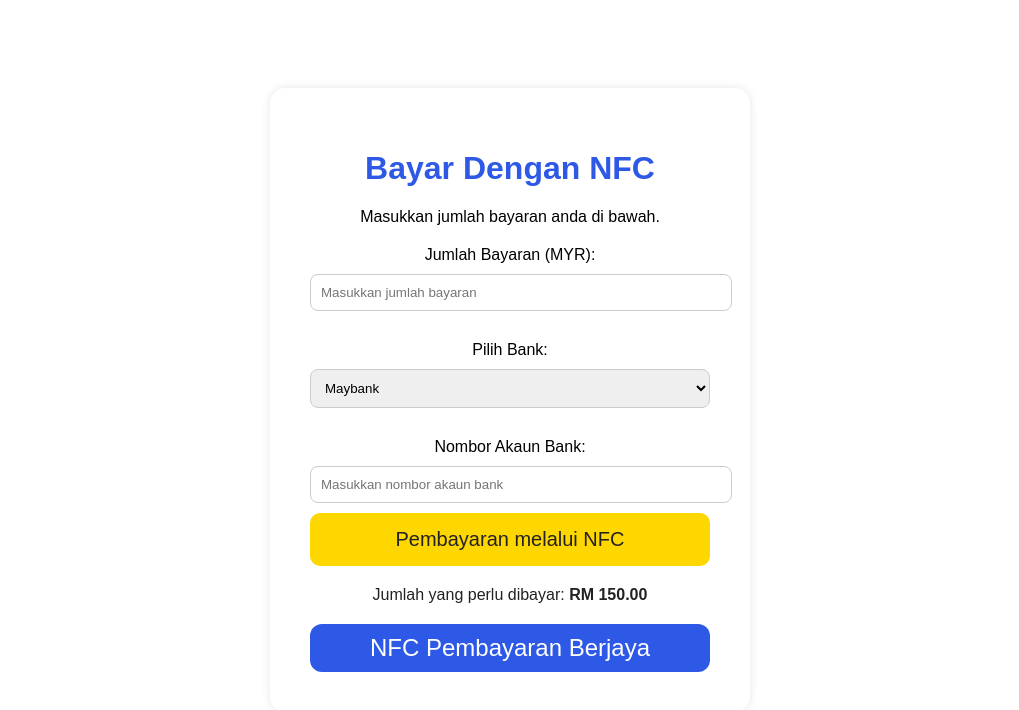
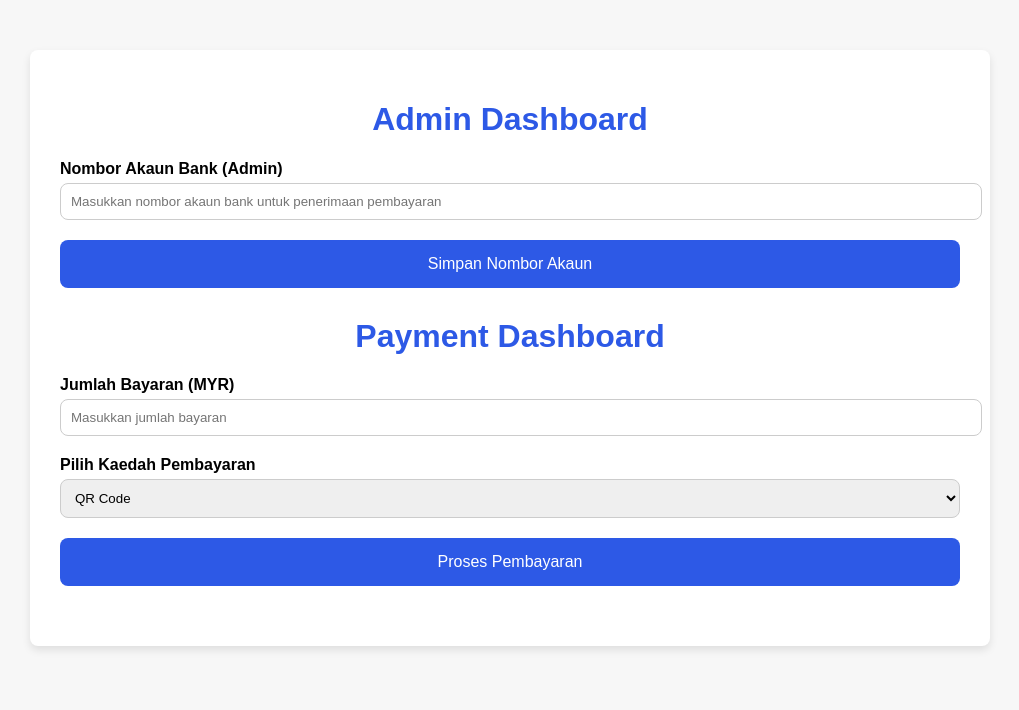
Before and after one commit to Dynoz769/PayPlus, a plain HTML site: page index.html in a window 1280 px wide. Shown: the whole page, without its empty margins (130-1149 px from the left). Drawn offline with Linux system fonts and the light colour scheme.

Commit message:
Update index.html

```diff
--- a/index.html
+++ b/index.html
@@ -3,147 +3,177 @@
 <head>
   <meta charset="UTF-8">
   <meta name="viewport" content="width=device-width, initial-scale=1.0">
-  <title>Bayar dengan NFC - Mesinkira</title>
+  <title>Admin & Payment Dashboard</title>
   <style>
-    :root {
-        --primary-blue: #2d59e6;
-        --primary-yellow: #ffdb00;
-        --grey-primary: #222222;
-        --yellow-primary: #fed600;
-        --totl-primary-background: rgba(255, 255, 255, .8);
-        --totl-primary-font-color: #000;
-    }
-
+    /* Styling untuk dashboard */
     body {
       font-family: Arial, sans-serif;
-      background-color: var(--totl-primary-background);
-      color: var(--totl-primary-font-color);
+      background-color: #f7f7f7;
       margin: 0;
       padding: 0;
-      display: flex;
-      justify-content: center;
-      align-items: center;
-      height: 100vh;
     }
 
     .container {
-      background-color: white;
-      border-radius: 15px;
-      box-shadow: 0 0 10px rgba(0, 0, 0, 0.1);
-      padding: 40px;
-      width: 400px;
+      max-width: 900px;
+      margin: 50px auto;
+      padding: 30px;
+      background-color: #fff;
+      border-radius: 8px;
+      box-shadow: 0 4px 8px rgba(0, 0, 0, 0.1);
+    }
+
+    h1 {
+      color: #2d59e6;
       text-align: center;
     }
 
-    h1 {
-      color: var(--primary-blue);
-      font-size: 2rem;
-    }
-
-    .payment-btn {
-      background-color: var(--yellow-primary);
-      color: var(--grey-primary);
-      padding: 15px;
-      font-size: 1.25rem;
-      width: 100%;
-      border-radius: 10px;
-      cursor: pointer;
-      border: none;
-      transition: background-color 0.3s ease;
-    }
-
-    .payment-btn:hover {
-      background-color: var(--primary-yellow);
+    .dashboard-section {
+      margin-bottom: 30px;
     }
 
     .input-group {
-      margin-top: 20px;
+      margin-bottom: 15px;
     }
 
-    .input-group input, .input-group select {
+    label {
+      font-weight: bold;
+    }
+
+    input, select {
       width: 100%;
       padding: 10px;
-      margin: 10px 0;
+      margin: 5px 0;
       border-radius: 8px;
       border: 1px solid #ccc;
     }
 
-    .payment-info {
-      margin-top: 20px;
-      color: var(--grey-primary);
+    button {
+      background-color: #2d59e6;
+      color: white;
+      padding: 15px;
+      border: none;
+      border-radius: 8px;
+      width: 100%;
+      font-size: 16px;
+      cursor: pointer;
     }
 
-    .nfc-card {
-      display: flex;
-      justify-content: center;
-      align-items: center;
-      margin-top: 20px;
-      padding: 10px;
-      background-color: var(--primary-blue);
-      border-radius: 12px;
-      color: white;
-      font-size: 1.5rem;
+    button:hover {
+      background-color: #1e47a0;
     }
 
+    .message {
+      text-align: center;
+      margin-top: 20px;
+    }
+
+    .qr-box, .paywave-box {
+      margin-top: 10px;
+      padding: 20px;
+      background-color: #f0f0f0;
+      border-radius: 10px;
+      display: none;
+    }
+
+    .qr-box img, .paywave-box img {
+      max-width: 100%;
+      height: auto;
+    }
   </style>
 </head>
 <body>
 
 <div class="container">
-    <h1>Bayar Dengan NFC</h1>
-    <p>Masukkan jumlah bayaran anda di bawah.</p>
 
-    <!-- Input for amount -->
+  <!-- Admin Dashboard Section -->
+  <div class="dashboard-section">
+    <h1>Admin Dashboard</h1>
     <div class="input-group">
-      <label for="amount">Jumlah Bayaran (MYR):</label>
-      <input type="number" id="amount" placeholder="Masukkan jumlah bayaran" />
+      <label for="account">Nombor Akaun Bank (Admin)</label>
+      <input type="text" id="admin-account" placeholder="Masukkan nombor akaun bank untuk penerimaan pembayaran" />
+    </div>
+    <button onclick="saveAdminAccount()">Simpan Nombor Akaun</button>
+    <div class="message" id="admin-message"></div>
   </div>
 
-    <!-- Select bank -->
+  <!-- Payment Dashboard Section -->
+  <div class="dashboard-section">
+    <h1>Payment Dashboard</h1>
     <div class="input-group">
-      <label for="bank">Pilih Bank:</label>
-      <select id="bank">
-        <option value="bankA">Maybank</option>
-        <option value="bankB">CIMB</option>
-        <option value="bankC">Public Bank</option>
-        <option value="bankD">RHB</option>
+      <label for="payment-amount">Jumlah Bayaran (MYR)</label>
+      <input type="number" id="payment-amount" placeholder="Masukkan jumlah bayaran" />
+    </div>
+
+    <div class="input-group">
+      <label for="payment-method">Pilih Kaedah Pembayaran</label>
+      <select id="payment-method">
+        <option value="qr">QR Code</option>
+        <option value="paywave">PayWave (NFC)</option>
       </select>
     </div>
 
-    <!-- Input for bank account -->
-    <div class="input-group">
-      <label for="account">Nombor Akaun Bank:</label>
-      <input type="text" id="account" placeholder="Masukkan nombor akaun bank" />
+    <button onclick="processPayment()">Proses Pembayaran</button>
+
+    <!-- QR and Paywave Options -->
+    <div class="qr-box" id="qr-box">
+      <h3>QR Code Pembayaran</h3>
+      <img src="https://via.placeholder.com/300x300.png?text=QR+Code+Pembayaran" alt="QR Code" />
+      <p>Sila imbas kod QR untuk membuat pembayaran.</p>
     </div>
 
-    <!-- Pay button -->
-    <button class="payment-btn" onclick="processPayment()">Pembayaran melalui NFC</button>
-
-    <div class="payment-info">
-      <p>Jumlah yang perlu dibayar: <strong>RM 150.00</strong></p>
-    </div>
-
-    <div class="nfc-card">
-      NFC Pembayaran Berjaya
+    <div class="paywave-box" id="paywave-box">
+      <h3>PayWave NFC</h3>
+      <p>Sentuh kad debit atau kredit anda pada peranti NFC untuk membuat pembayaran.</p>
     </div>
   </div>
 
+</div>
+
 <script>
-    // Simulasi pembayaran NFC
+  // Admin Dashboard
+  let adminAccount = localStorage.getItem("adminAccount");
+
+  // Display saved account number (if available)
+  if (adminAccount) {
+    document.getElementById("admin-message").innerHTML = "Nombor akaun telah disimpan: " + adminAccount;
+  }
+
+  // Save Admin Account Number
+  function saveAdminAccount() {
+    const accountNumber = document.getElementById("admin-account").value;
+    if (accountNumber) {
+      adminAccount = accountNumber;
+      localStorage.setItem("adminAccount", adminAccount);
+      document.getElementById("admin-message").innerHTML = "Nombor akaun telah disimpan!";
+    } else {
+      document.getElementById("admin-message").innerHTML = "Sila masukkan nombor akaun yang sah.";
+    }
+  }
+
+  // Payment Dashboard
   function processPayment() {
-      const amount = document.getElementById('amount').value;
-      const bank = document.getElementById('bank').value;
-      const account = document.getElementById('account').value;
+    const amount = document.getElementById("payment-amount").value;
+    const paymentMethod = document.getElementById("payment-method").value;
 
-      if (!amount || !account) {
-        alert("Sila pastikan semua maklumat telah dimasukkan dengan betul.");
+    if (!amount) {
+      alert("Sila masukkan jumlah bayaran.");
       return;
     }
 
-      // Simulate NFC transaction processing
-      alert(`Pembayaran sebanyak RM${amount} berjaya diproses melalui NFC ke akaun ${bank} (${account})`);
+    if (!adminAccount) {
+      alert("Sila simpan nombor akaun terlebih dahulu.");
+      return;
+    }
 
-      // You can integrate with actual NFC payment API here
+    if (paymentMethod === "qr") {
+      document.getElementById("qr-box").style.display = "block";
+      document.getElementById("paywave-box").style.display = "none";
+    } else if (paymentMethod === "paywave") {
+      document.getElementById("paywave-box").style.display = "block";
+      document.getElementById("qr-box").style.display = "none";
+    }
+
+    alert(`Bayaran RM${amount} akan diproses menggunakan ${paymentMethod}. Pembayaran akan masuk ke akaun ${adminAccount}`);
   }
 </script>
 
```
Lines whose indentation alone changed are shown as unchanged.
